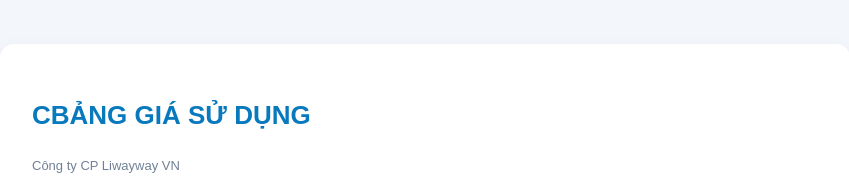
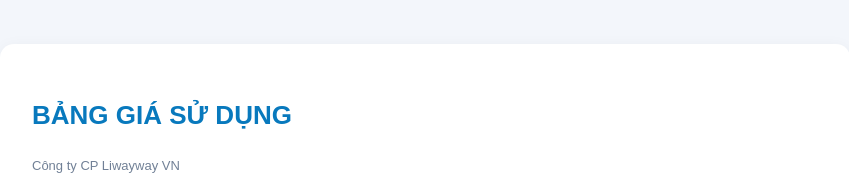
Before and after one commit to elbalosnocni/payroll, a plain HTML site: page pricing.html in a window 1280 px wide. Shown: the top 182 px of the page, without its empty margins (215-1064 px from the left). Drawn offline with Linux system fonts and the light colour scheme.

Commit message:
Correct header text in pricing.html

```diff
--- a/pricing.html
+++ b/pricing.html
@@ -41,7 +41,7 @@
 </head>
 <body>
 <main>
-  <h1>CBẢNG GIÁ SỬ DỤNG</h1>
+  <h1>BẢNG GIÁ SỬ DỤNG</h1>
   <p class="date">Công ty CP Liwayway VN</p>
 
   <p>Tra cứu lương nội bộ</p>
```
